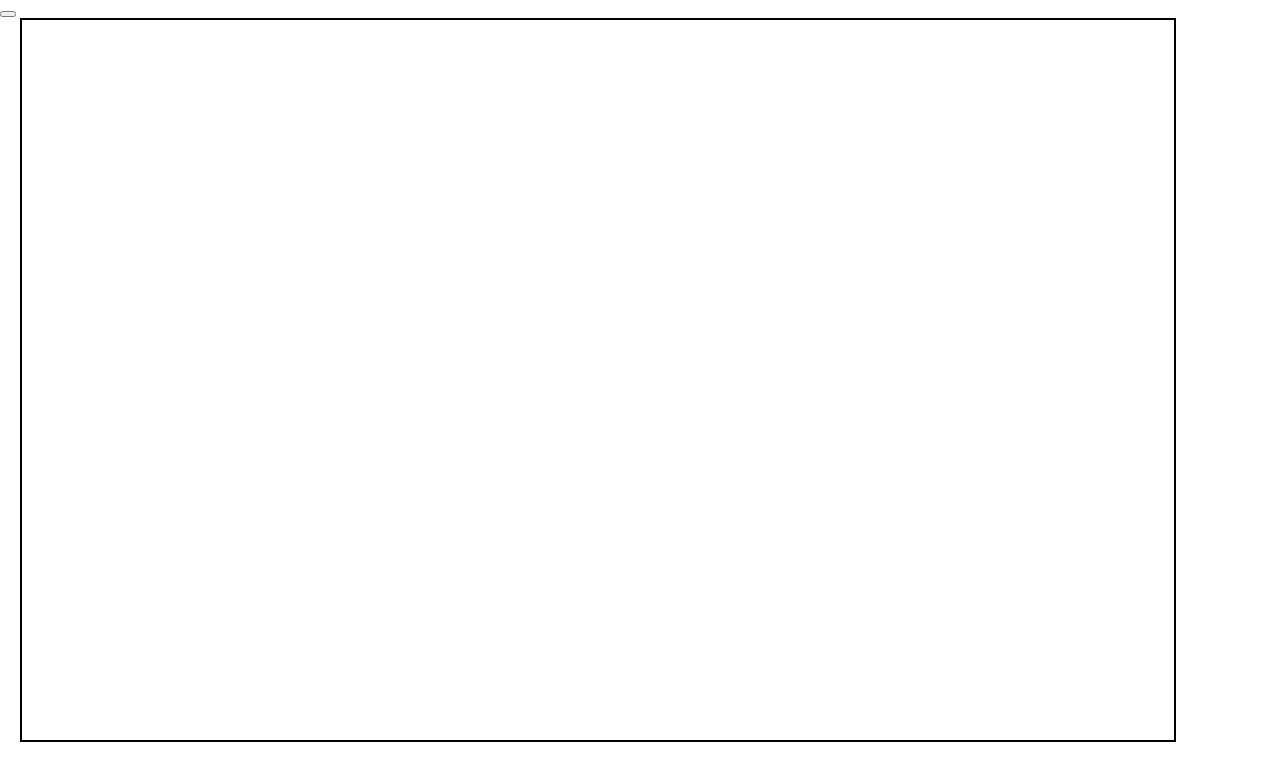
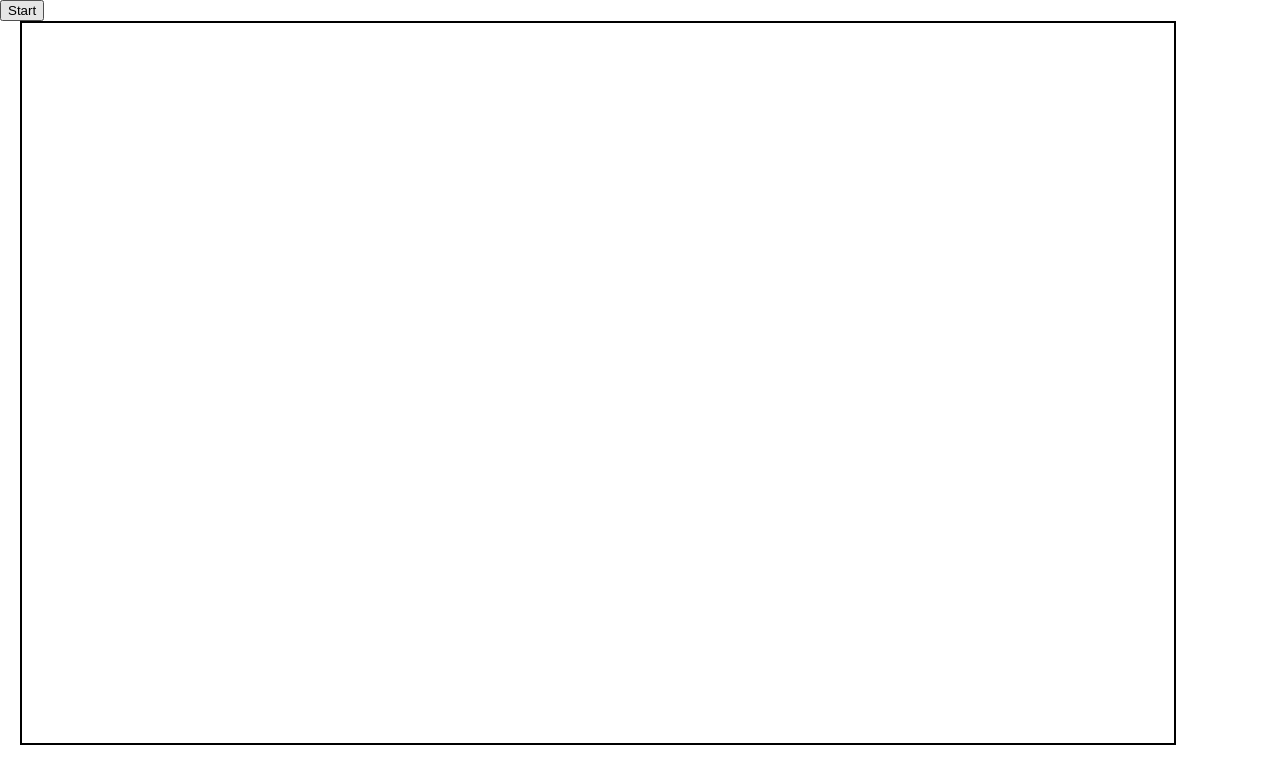
Before and after one commit to cyficowley/cellular_automata, a plain HTML site: page src/index.html in a window 1280 px wide. Drawn offline with nearby package versions, Linux system fonts and the light colour scheme.

Commit message:
Added start text to button

```diff
--- a/src/index.html
+++ b/src/index.html
@@ -22,7 +22,7 @@
 	<body>
 		<script src="js/three.js"></script>
 		<script src="https://cdn.jsdelivr.net/gh/nicolaspanel/numjs@0.15.1/dist/numjs.min.js"></script>
-		<button onclick="stepForward()"></button>
+		<button onclick="stepForward()">Start</button>
 		<div id="board"></div>
 	</body>
 </html>
```
